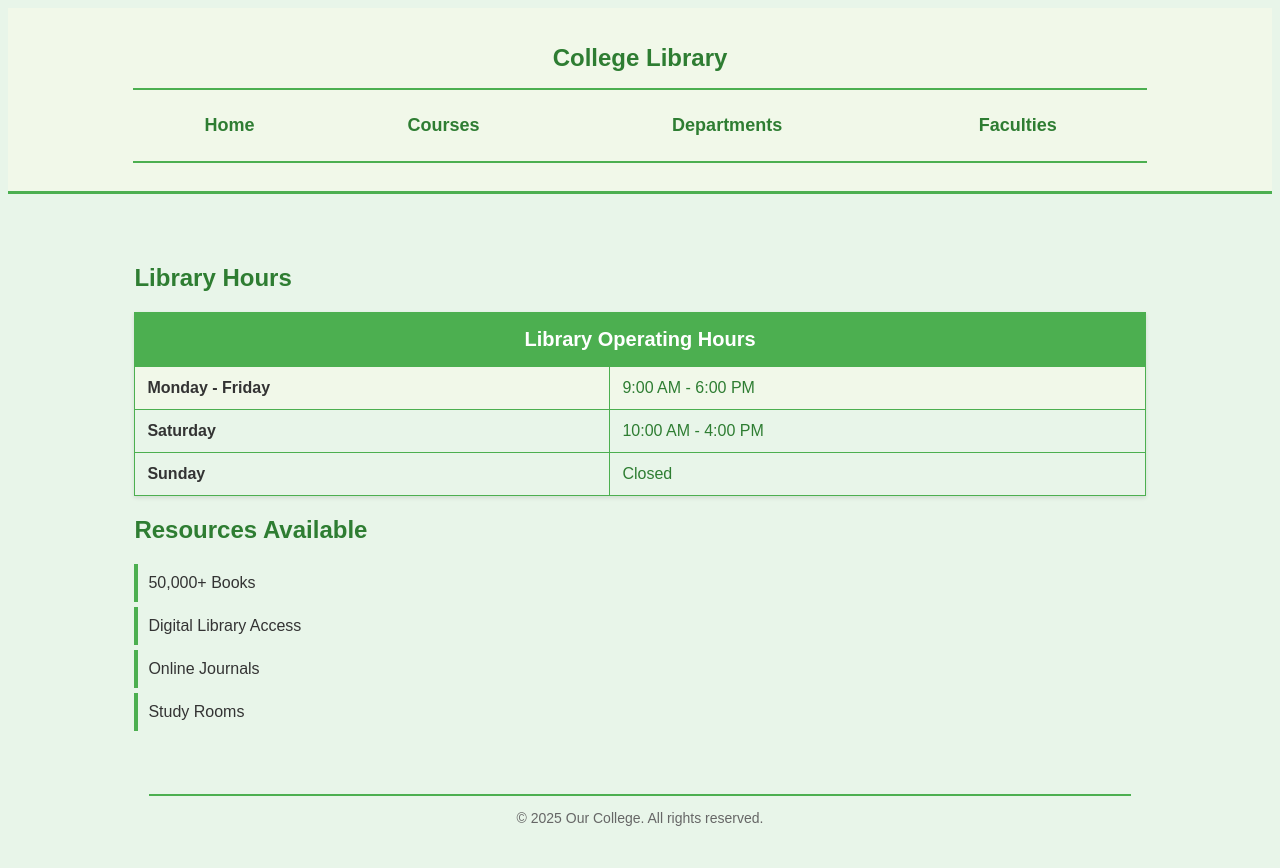
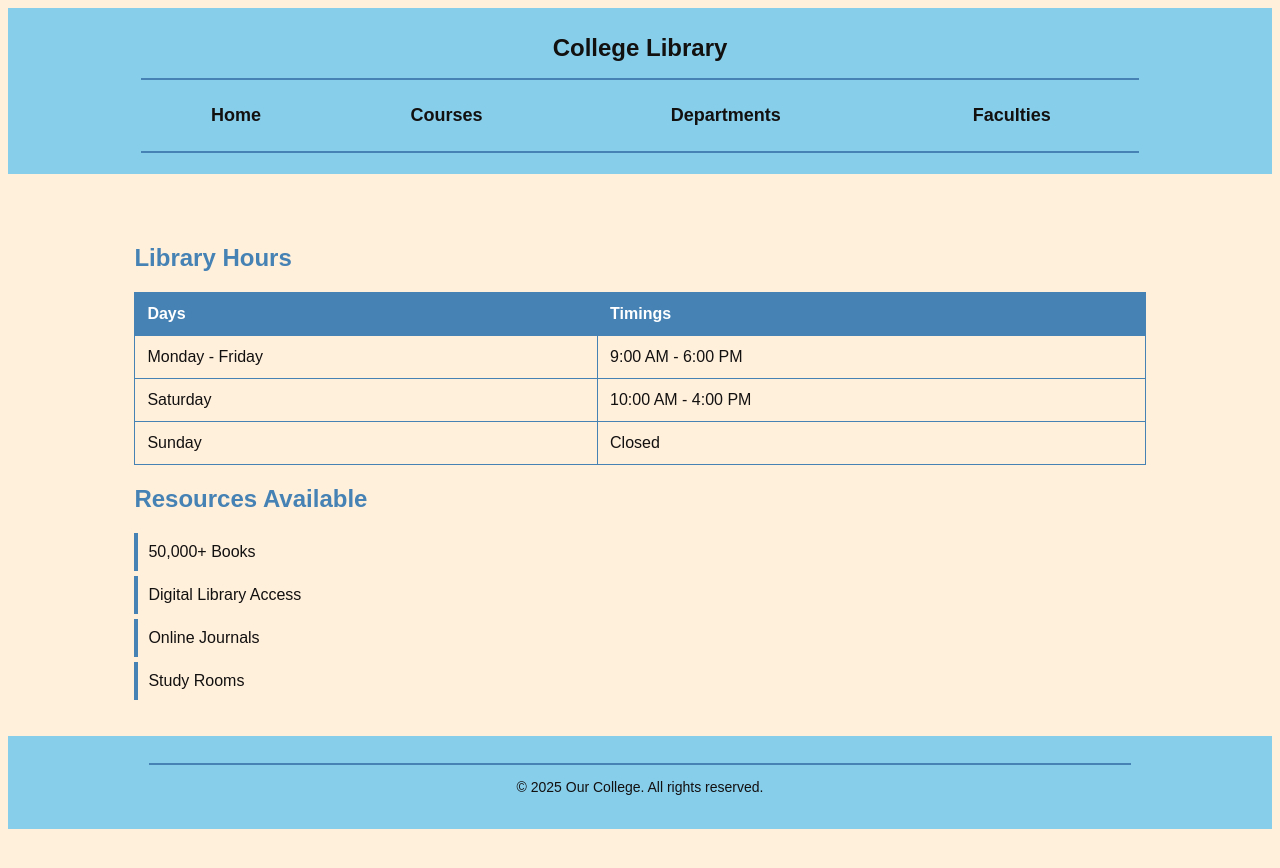
Before and after one commit to rajzzz/3rd-yr-lab, a PHP site: page /library.html in a window 1280 px wide. After the commit the page ends 829 px from the top, so only its background shows below. Run offline with PHP 8.4, Linux system fonts and the light colour scheme.

Commit message:
modified experiment 4 to match the theme and design of exp 1

```diff
--- a/WT lab/exp4/library.html
+++ b/WT lab/exp4/library.html
@@ -3,7 +3,7 @@
 
 <head>
     <meta charset="UTF-8">
-    <title>Library - Our College</title>
+    <title style="color: #131010;">Library - Our College</title>
     <link rel="stylesheet" href="styles.css">
     <style>
         .library-table {
@@ -14,13 +14,13 @@
 
         .library-table th,
         .library-table td {
-            border: 1px solid #4CAF50;
+            border: 1px solid #4682B4;
             padding: 12px;
             text-align: left;
         }
 
         .library-table th {
-            background-color: #4CAF50;
+            background-color: #4682B4;
             color: white;
         }
 
@@ -32,15 +32,23 @@
         .resources-list li {
             padding: 10px;
             margin: 5px 0;
-            background-color: #E8F5E9;
-            border-left: 4px solid #4CAF50;
+            background-color: #FFF0DC;
+            border-left: 4px solid #4682B4;
+        }
+
+        .section-title {
+            color: #4682B4;
+        }
+
+        .divider {
+            border-color: #4682B4;
         }
     </style>
 </head>
 
 <body>
     <header class="header">
-        <h1 class="section-title">College Library</h1>
+        <h1 class="section-title" style="color: #131010;">College Library</h1>
         <hr class="divider">
         <table class="nav-table" cellpadding="15">
             <tr>
@@ -54,28 +62,27 @@
     </header>
 
     <div class="main-content">
-        <h2 style="color: #2E7D32;">Library Hours</h2>
-        <table class="library-table" style="box-shadow: 0 2px 4px rgba(0,0,0,0.1);">
+        <h2 class="section-title">Library Hours</h2>
+        <table class="library-table">
             <tr>
-                <th colspan="2" style="text-align: center; font-size: 20px; padding: 15px;">
-                    Library Operating Hours
-                </th>
-            </tr>
-            <tr style="background-color: #F1F8E9;">
-                <td><strong>Monday - Friday</strong></td>
-                <td style="color: #2E7D32;">9:00 AM - 6:00 PM</td>
+                <th>Days</th>
+                <th>Timings</th>
             </tr>
             <tr>
-                <td><strong>Saturday</strong></td>
-                <td style="color: #2E7D32;">10:00 AM - 4:00 PM</td>
+                <td>Monday - Friday</td>
+                <td>9:00 AM - 6:00 PM</td>
             </tr>
             <tr>
-                <td><strong>Sunday</strong></td>
-                <td style="color: #2E7D32;">Closed</td>
+                <td>Saturday</td>
+                <td>10:00 AM - 4:00 PM</td>
+            </tr>
+            <tr>
+                <td>Sunday</td>
+                <td>Closed</td>
             </tr>
         </table>
 
-        <h2 style="color: #2E7D32;">Resources Available</h2>
+        <h2 class="section-title">Resources Available</h2>
         <ul class="resources-list">
             <li>50,000+ Books</li>
             <li>Digital Library Access</li>
@@ -86,7 +93,7 @@
 
     <footer class="footer">
         <hr class="divider">
-        <p style="color: #666666;">&copy; 2025 Our College. All rights reserved.</p>
+        <p>&copy; 2025 Our College. All rights reserved.</p>
     </footer>
 </body>
 
--- a/WT lab/exp4/styles.css
+++ b/WT lab/exp4/styles.css
@@ -1,12 +1,18 @@
 body {
-    background-color: #E8F5E9;
-    color: #333333;
+    background-color: #FFF0DC;
+    color: #131010;
     font-family: Arial, sans-serif;
 }
-
+.h1 {
+    color: #131010;
+    font-size: 36px;
+}
 .header {
+    background-color: #87CEEB;
+    padding: 10px;
     text-align: center;
-    padding: 20px;
+    margin-bottom: 30px;
+    border-bottom: 3px solid #87CEEB;
 }
 
 .nav-table {
@@ -16,24 +22,18 @@ body {
 
 .nav-link {
     text-decoration: none;
-    color: #2E7D32;
+    color: #131010;
     font-size: 18px;
 }
 
 .nav-table td a:hover {
-    color: #1B5E20;
+    color: #2E7D32;
     text-decoration: underline;
-}
-
-.header {
-    background-color: #F1F8E9;
-    padding: 20px 0;
-    margin-bottom: 30px;
-    border-bottom: 3px solid #4CAF50;
 }
 
 .welcome-header {
     text-shadow: 2px 2px 4px rgba(0,0,0,0.1);
+    color: #131010;
 }
 
 .faculty-card:hover {
@@ -54,7 +54,7 @@ body {
 
 .divider {
     width: 80%;
-    border: 1px solid #4CAF50;
+    border: 1px solid #4682B4;
 }
 
 .main-content {
@@ -64,11 +64,12 @@ body {
 }
 
 .section-title {
-    color: #2E7D32;
+    color: #131010;
     font-size: 24px;
 }
 
 .footer {
+    background-color: #87CEEB;
     text-align: center;
     padding: 20px;
     font-size: 14px;
```
Also changed, not shown: WT lab/exp1/courses.html (+14 -7 lines), WT lab/exp1/departments.html (+15 -8 lines), WT lab/exp1/faculties.html (+11 -7 lines), WT lab/exp1/index.html (+44 -33 lines), WT lab/exp1/library.html (+7 -7 lines), WT lab/exp4/courses.html (+8 -5 lines), WT lab/exp4/departments.html (+15 -7 lines), WT lab/exp4/faculties.html (+5 -2 lines), WT lab/exp4/index.html (+9 -6 lines), 1 other file.
